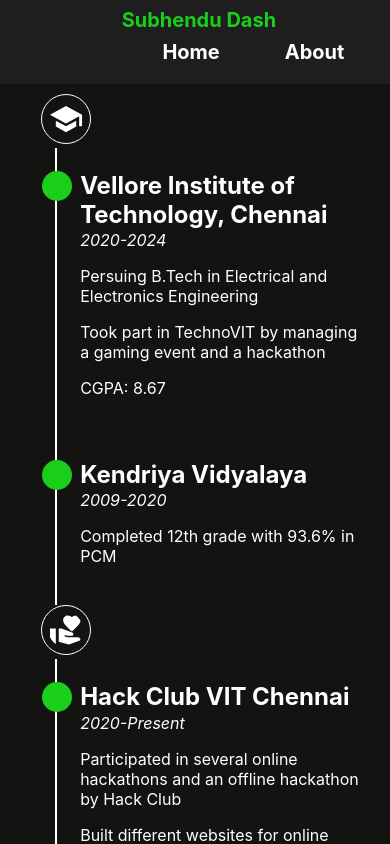
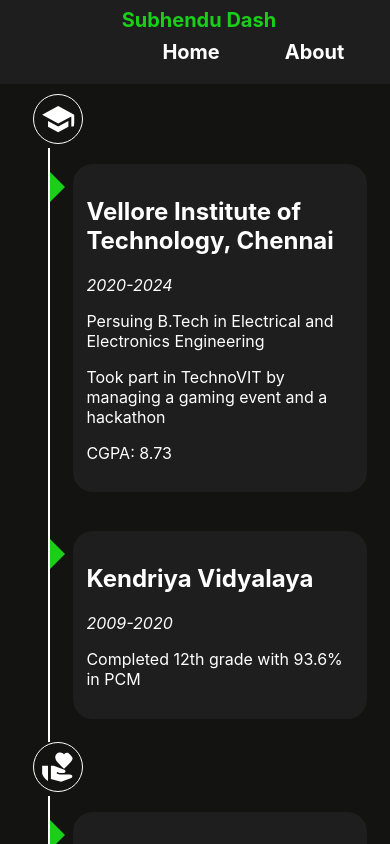
Before and after one commit to subhendudash02/subhendudash02.github.io, a Next.js app: page /work in a window 390 px wide. Shown: the top 844 px of the page. Built offline with nearby package versions, Linux system fonts and the light colour scheme.

Commit message:
update work/

```diff
--- a/src/pages/work.js
+++ b/src/pages/work.js
@@ -3,6 +3,7 @@
 
 import SchoolIcon from '@mui/icons-material/School';
 import VolunteerActivismIcon from '@mui/icons-material/VolunteerActivism';
+import Head from "next/head";
 
 import description from "@/utils/description";
 import ProjectTile from "@/utils/projectTile";
@@ -16,42 +17,55 @@
 export default function Work() {
     return (
         <>
+        <Head>
+            <title>Work</title>
+            <meta name="description" content="Generated by create next app" />
+            <meta name="viewport" content="width=device-width, initial-scale=1" />
+            <link rel="icon" href="/favicon.ico" />
+        </Head>
         <Navbar />
         <div className={workStyle.work}>
             <ul className={workStyle.flowDesc}>
                 <SchoolIcon className={workStyle.flowIcon} fontSize="large"></SchoolIcon>
                 <li className={workStyle.flowBox}>
+                    <div className={workStyle.demo}>
                         <h2>{description.college.name}</h2>
                         <i>{description.college.year}</i>
-
                         { description.college.desc.map((i, ind) => {
                             return <p key={ind}>{i}</p>;
                         }) }
+                    </div>
                 </li>
 
                 <li className={workStyle.flowBox}>
+                    <div className={workStyle.demo}>
                         <h2>{description.school.name}</h2>
                         <i>{description.school.year}</i>
                         { description.school.desc.map((i, ind) => {
                             return <p key={ind}>{i}</p>;
                         }) }
+                    </div>
                 </li>
 
                 <VolunteerActivismIcon className={workStyle.flowIcon} fontSize="large"></VolunteerActivismIcon>
                 <li className={workStyle.flowBox}>
+                    <div className={workStyle.demo}>
                         <h2>{description.hc.name}</h2>
                         <i>{description.hc.year}</i>
                         { description.hc.desc.map((i, ind) => {
                             return <p key={ind}>{i}</p>;
                         }) }
+                    </div>
                 </li>
 
                 <li className={workStyle.flowBox}>
+                    <div className={workStyle.demo}>
                         <h2>{description.gwoc.name}</h2>
                         <i>{description.gwoc.year}</i>
                         { description.gwoc.desc.map((i, ind) => {
                             return <p key={ind}>{i}</p>;
                         }) }
+                    </div>
                 </li>
             </ul>
 
--- a/src/styles/Work.module.css
+++ b/src/styles/Work.module.css
@@ -14,22 +14,34 @@
     margin-left: -4.5%;
 }
 
+.demo {
+    background-color: #1F1E1E;
+    padding: 2%;
+    padding-left: 4%;
+    border-radius: 20px;
+    margin-top: -3%;
+}
+
 .flowBox {
     list-style: none;
     min-height: 50px;
     border-left: 2px solid #fff;
     position: relative;
     padding: 4%;
+    width: 80%;
 }
 
 .flowBox::before {
     position: absolute;
-    left: -15px;
+    left: 0px;
     content: " ";
-    border-radius: 500%;
-    background: var(--green);
-    height: 30px;
-    width: 30px;
+    /* border-radius: 50%;
+    background: var(--green); */
+    border-top: 15px solid transparent;
+    border-left: 15px solid var(--green);
+    border-bottom: 15px solid transparent;
+    /* height: 30px;
+    width: 30px; */
 }
 
 .flowBox > h2 {
@@ -73,11 +85,16 @@
 
 @media screen and (max-width: 768px) {
     .work {
-        padding: 20% 2% 2% 2%;
+        padding: 20% 2% 2% 0%;
     }
 
     .flowDesc {
         margin-left: 2%;
+    }
+
+    .demo {
+        width: 100%;
+        padding: 5%;
     }
 
     .flowBox {
--- a/src/utils/description.js
+++ b/src/utils/description.js
@@ -5,7 +5,7 @@
         desc: [
             "Persuing B.Tech in Electrical and Electronics Engineering",
             "Took part in TechnoVIT by managing a gaming event and a hackathon",
-            "CGPA: 8.67",
+            "CGPA: 8.73",
         ]
     },
     school: {
```
Also changed, not shown: src/pages/about.js (+7 -0 lines), src/pages/contact.js (+7 -0 lines). Lines whose indentation alone changed are shown as unchanged.
